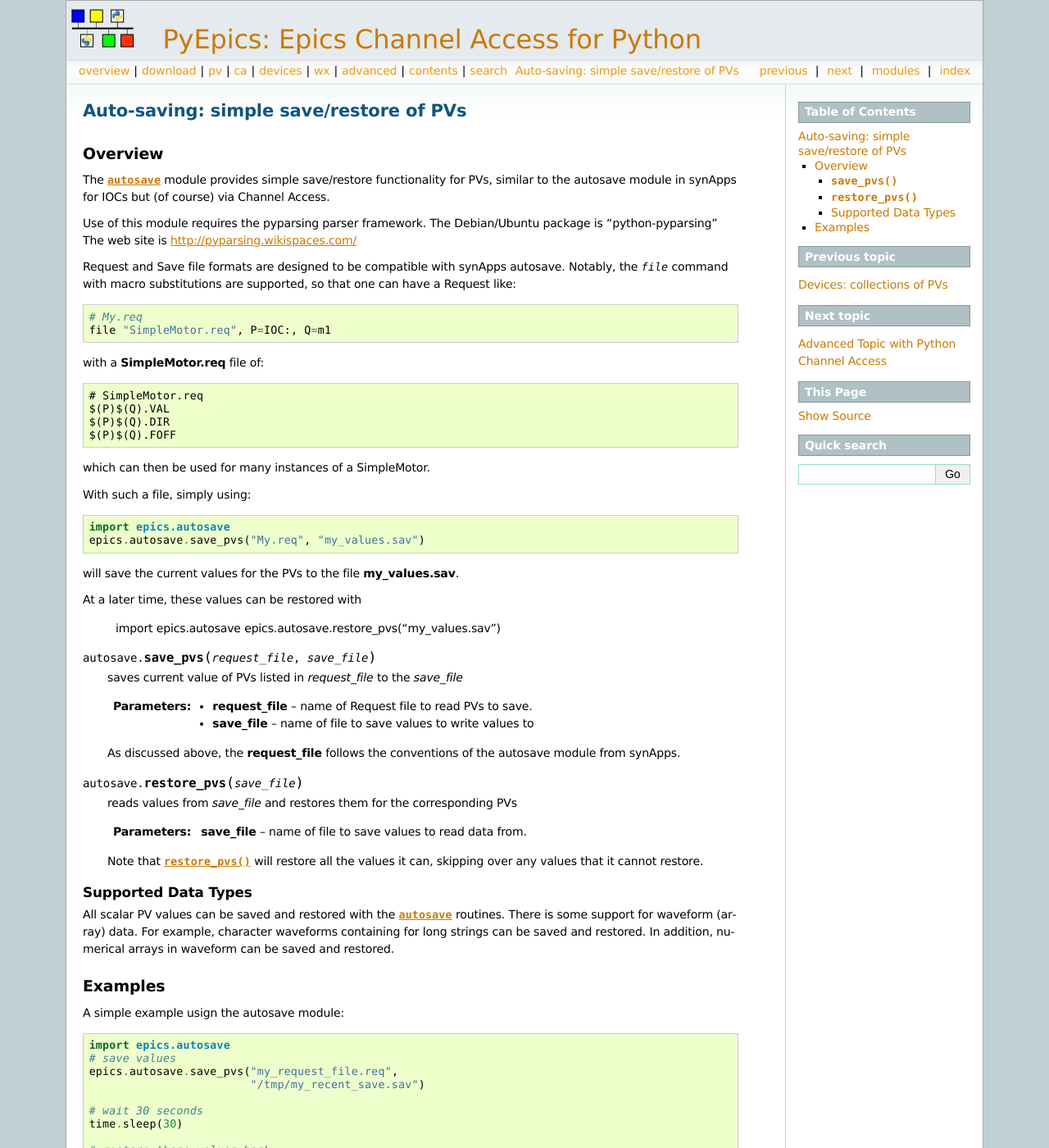
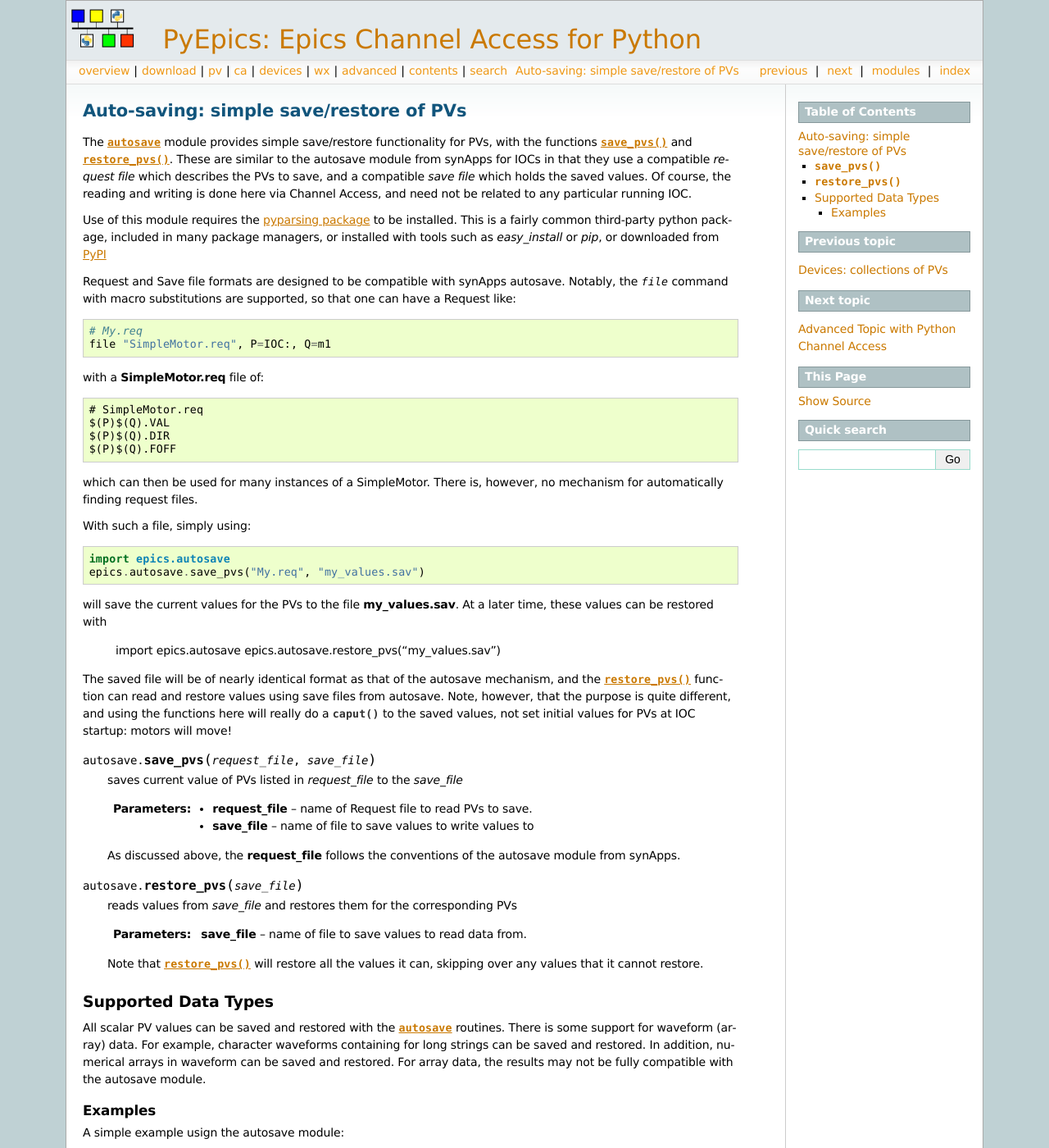
Before and after one commit to pyepics/pyepics, a Sphinx documentation site: the page built from doc/autosave.rst, in a window 1280 px wide and 1400 px high. Shown: the whole window at 82% size. Built offline with Sphinx 7.4.7, drawn with Linux system fonts in a browser that asks for light colours; formulas are drawn with MathJax 3; pages that are not in the unit, such as notebooks, are missing from menus; the version number is read from the project's files by our own code.

Commit message:
improved doc and array compatibility for autosave

```diff
--- a/doc/autosave.rst
+++ b/doc/autosave.rst
@@ -6,16 +6,19 @@
 .. module:: autosave
    :synopsis: simple save/restore of PVs
 
-Overview
-========
+The :mod:`autosave` module provides simple save/restore functionality for
+PVs, with the functions :func:`save_pvs` and :func:`restore_pvs`.  These
+are similar to the autosave module from synApps for IOCs in that they use a
+compatible *request file* which describes the PVs to save, and a compatible
+*save file* which holds the saved values. Of course, the reading and
+writing is done here via Channel Access, and need not be related to any
+particular running IOC.
 
-The :mod:`autosave` module provides simple save/restore
-functionality for PVs, similar to the autosave module in synApps
-for IOCs but (of course) via Channel Access.
-
-Use of this module requires the pyparsing parser framework.
-The Debian/Ubuntu package is "python-pyparsing"
-The web site is http://pyparsing.wikispaces.com/
+Use of this module requires the `pyparsing package
+<http://pyparsing.wikispaces.com/>`_ to be installed.  This is a fairly
+common third-party python package, included in many package managers, or
+installed with tools such as *easy_install* or *pip*, or downloaded from
+`PyPI <http://pypi.python.org/pyparsing>`_
 
 
 Request and Save file formats are designed to be compatible with synApps
@@ -32,20 +35,27 @@
    $(P)$(Q).DIR
    $(P)$(Q).FOFF
 
-which can then be used for many instances of a SimpleMotor.
+which can then be used for many instances of a SimpleMotor.  There is,
+however, no mechanism for automatically finding request files.
+
 
 With such a file, simply using::
 
     import epics.autosave
     epics.autosave.save_pvs("My.req", "my_values.sav")
 
-will save the current values for the PVs to the file **my_values.sav**.
-
-At a later time, these values can be restored with
+will save the current values for the PVs to the file **my_values.sav**.  At
+a later time, these values can be restored with
 
     import epics.autosave
     epics.autosave.restore_pvs("my_values.sav")
 
+The saved file will be of nearly identical format as that of the autosave
+mechanism, and the :func:`restore_pvs` function can read and restore values
+using save files from autosave.  Note, however, that the purpose is quite
+different, and using the functions here will really do a :func:`caput` to
+the saved values, not set initial values for PVs at IOC startup: motors
+will move!
 
 
 .. function:: save_pvs(request_file, save_file)
@@ -75,11 +85,13 @@
 All scalar PV values can be saved and restored with the :mod:`autosave`
 routines.  There is some support for waveform (array) data.  For example,
 character waveforms containing for long strings can be saved and restored.
-In addition, numerical arrays in waveform can be saved and restored.
+In addition, numerical arrays in waveform can be saved and restored.  For
+array data, the results may not be fully compatible with the autosave
+module.
+
 
 Examples
 ==========
-
 
 A simple example usign the autosave module::
 
```
Also changed, not shown: 2 other files.
